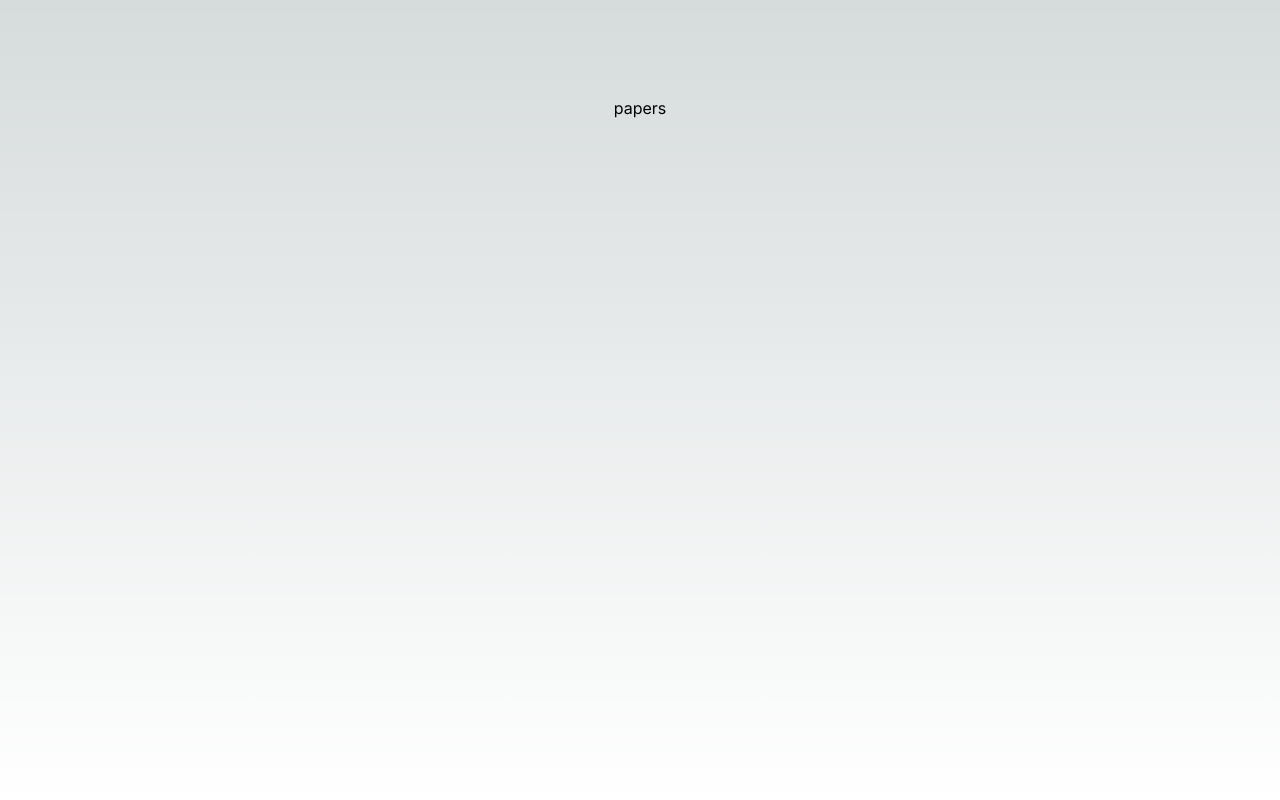
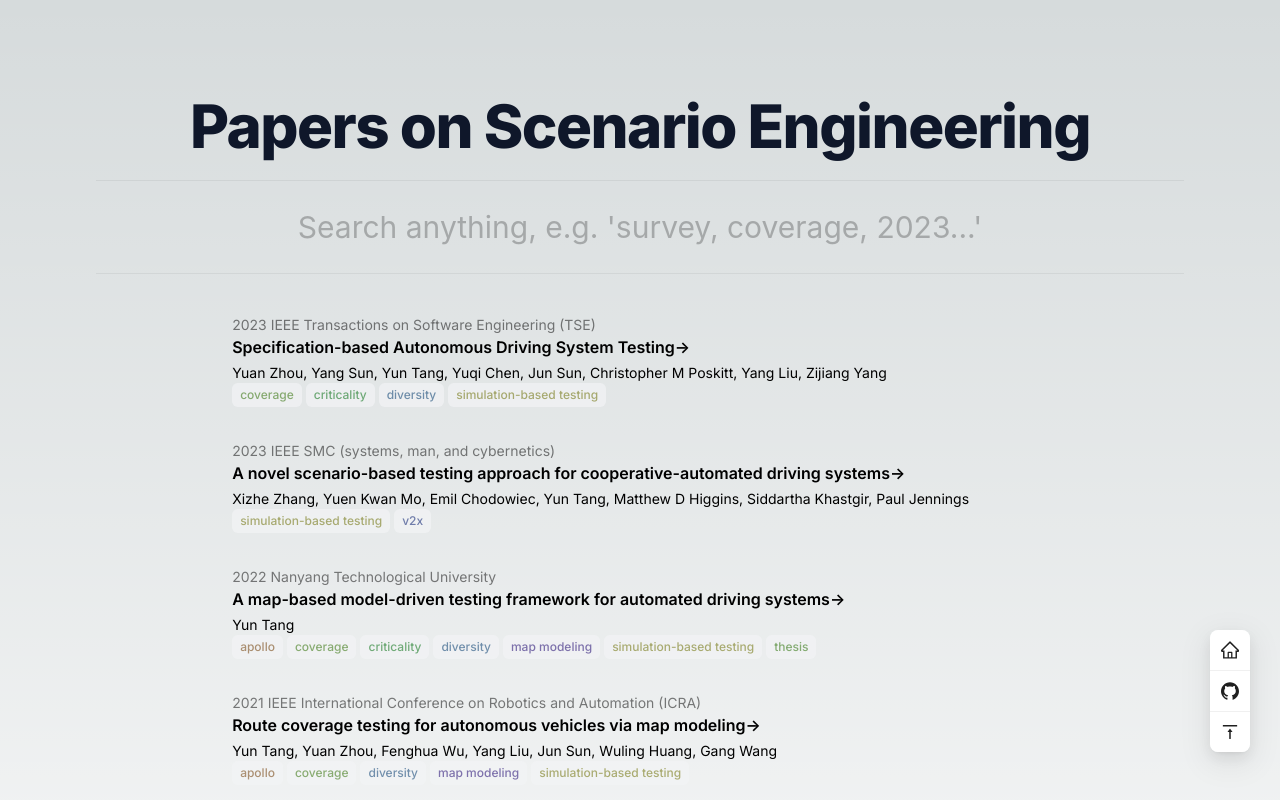
Before and after one commit to IEEE-ITSS-OpenHub/awesome-scenario-engineering, a Next.js app: page /papers in a window 1280 px wide. Shown: the top 800 px of the page. Built offline with nearby package versions, Linux system fonts and the light colour scheme.

Commit message:
paper list page updated. search function implemented.

```diff
--- a/app/page.tsx
+++ b/app/page.tsx
@@ -23,7 +23,8 @@ export default function Home() {
 
             <div
                 className="relative flex place-items-center before:absolute before:h-[300px] before:w-[480px] before:-translate-x-1/2 before:rounded-full before:blur-2xl before:content-[''] after:absolute after:-z-20 after:h-[180px] after:w-[240px] after:translate-x-1/3 after:bg-gradient-conic after:from-sky-200 after:via-blue-200 after:blur-2xl after:content-[''] before:dark:bg-gradient-to-br before:dark:from-transparent before:dark:to-blue-700 before:dark:opacity-10 after:dark:from-sky-900 after:dark:via-[#0141ff] after:dark:opacity-40 before:lg:h-[360px] z-[-1]">
-                <h1>Awesome Scenario Engineering</h1>
+                <h1 className={"text-slate-900 font-extrabold text-4xl sm:text-5xl lg:text-6xl tracking-tight text-center dark:text-white"}>Awesome
+                    Scenario Engineering</h1>
             </div>
 
             <div className="mb-32 grid text-center lg:max-w-5xl lg:w-full lg:mb-0 lg:grid-cols-4 lg:text-left">
--- a/app/papers/page.tsx
+++ b/app/papers/page.tsx
@@ -1,13 +1,150 @@
-import {FC} from 'react';
+/* eslint-disable react-hooks/rules-of-hooks */
+'use client'
+
+import {FC, useEffect, useState} from 'react';
+import React from 'react';
+import yaml from 'js-yaml';
+import {getBaseURL} from "@/common/url.utils";
+import {Divider, Input, FloatButton} from 'antd';
+import {GithubOutlined, HomeOutlined} from "@ant-design/icons";
+import {getTextColor} from "@/common/color.utils";
+
+interface Paper {
+    title: string,
+    authors: string,
+    tags: string[],
+    link: string,
+    venue: string,
+    year: number,
+}
+
+interface PaperResponse {
+    papers: Paper[],
+}
+
 
 interface pageProps {
-
 }
 
+const paperDataURL: string = getBaseURL() + "/data/papers.yaml"
+
+
 const page: FC<pageProps> = ({}) => {
+    const [loading, setLoading] = useState<boolean>(true);
+    const [paperList, setPaperList] = useState<Paper[]>([]);
+    const [searchString, setSearchString] = useState<string>("");
+    const [searchedPaperList, setSearchedPaperList] = useState<Paper[]>([]);
+
+    useEffect(() => {
+        console.log(paperDataURL);
+        setLoading(true);
+        fetch(paperDataURL)
+            .then(response => response.text())
+            .then(data => {
+                const paperDataResponse = yaml.load(data) as PaperResponse;
+                console.log(paperDataResponse);
+                setPaperList(paperDataResponse.papers);
+                setLoading(false);
+            });
+    }, [])
+
+    useEffect(() => {
+        console.log(searchString);
+
+        if (paperList.length === 0 || searchString === "") {
+            setSearchedPaperList(paperList);
+            return;
+        }
+
+        const searchKeys: string[] = [];
+        searchString.split(",").forEach((searchTerm) => {
+            if (searchTerm === "") {
+                return;
+            }
+            searchKeys.push(searchTerm.trim());
+        });
+        console.log(searchKeys);
+
+        const searchedPaperList: Paper[] = paperList.filter(paper => {
+            return searchKeys.every(searchKey => {
+                return paper.title.toLowerCase().includes(searchKey)
+                    || paper.tags.join(" ").toLowerCase().includes(searchKey)
+                    || paper.authors.toLowerCase().includes(searchKey)
+                    || paper.venue.toLowerCase().includes(searchKey)
+                    || paper.year.toString().includes(searchKey);
+            });
+        });
+        console.log(searchedPaperList);
+        setSearchedPaperList(searchedPaperList);
+        setLoading(false);
+    }, [paperList, searchString]);
+
+    const onSearch = (event: React.FormEvent<HTMLInputElement>) => {
+        const searchString: string = event.currentTarget.value.trim().toLowerCase();
+        console.log(searchString);
+        setSearchString(searchString);
+    }
+
+    const mainContent = loading ?
+        <p className={"text-2xl sm:text-2xl md:text-3xl lg:text-4xl my-20"}>Loading ...</p> : <>
+            <Input placeholder="Search anything, e.g. 'survey, coverage, 2023...'"
+                   bordered={false}
+                   className={"text-2xl sm:text-2xl md:text-2xl lg:text-3xl text-center"}
+                   onChange={onSearch}/>
+            <Divider/>
+            <div className={"flex-col"}>
+                {searchedPaperList.length === 0 && <p className={"text-2xl text-center"}>No results found.</p>}
+                {searchedPaperList.map((paper, index) => {
+                    return <a key={paper.title}
+                              href={paper.link}
+                              target={"_blank"}
+                              className={"w-full group rounded-lg border border-transparent px-5 py-4 transition-colors " +
+                                  "hover:border-gray-300 hover:bg-gray-100 hover:dark:border-neutral-700 " +
+                                  "hover:dark:bg-neutral-800/30 block"}
+                              rel="noopener noreferrer">
+                        <p className={"text-sm opacity-50"}>
+                            {paper.year} {paper.venue}
+                        </p>
+                        <h1 className={`mb-1 text-1xl font-semibold`}>
+                            {paper.title}
+                            <span
+                                className="inline-block transition-transform group-hover:translate-x-1 motion-reduce:transform-none">
+                                 -&gt;
+                             </span>
+                        </h1>
+                        <p className={"m-0 text-sm"}>
+                            {paper.authors}
+                        </p>
+                        <p className={`m-0 text-sm opacity-70`}>
+                            {paper.tags.sort().map((tag, index) => {
+                                return <span key={tag}
+                                             className={"inline-block mr-1 px-2 py-1 rounded-md text-xs font-medium " +
+                                                 "bg-gray-100 dark:bg-neutral-800/30"}
+                                             style={{color: getTextColor(tag)}}>
+                                    {tag}
+                                </span>
+                            })}
+                        </p>
+                    </a>
+                })}
+            </div>
+            <FloatButton.Group shape="square" style={{right: 30}}>
+                <FloatButton icon={<HomeOutlined/>}
+                             href={"/"}/>
+                <FloatButton icon={<GithubOutlined/>}
+                             href={"https://github.com/IEEE-ITSS-OpenHub/awesome-scenario-engineering"}
+                             target={"_blank"}/>
+                <FloatButton.BackTop visibilityHeight={0}/>
+            </FloatButton.Group>
+        </>
+
     return (
-        <main className="flex min-h-screen flex-col items-center justify-between p-24">
-            papers
+        <main className="flex min-h-screen flex-col items-center p-24">
+            <h1 className={"text-slate-900 font-extrabold text-4xl sm:text-5xl lg:text-6xl tracking-tight text-center dark:text-white"}>
+                Papers on Scenario Engineering
+            </h1>
+            <Divider/>
+            {mainContent}
         </main>
     );
 }
--- /dev/null
+++ b/common/color.utils.ts
@@ -0,0 +1,6 @@
+export function getTextColor(stringInput: string) {
+    let stringUniqueHash = stringInput.split("").reduce((acc, char) => {
+        return char.charCodeAt(0) + ((acc << 5) - acc);
+    }, 0);
+    return `hsl(${stringUniqueHash % 360}, 40%, 40%)`;
+}
--- a/package.json
+++ b/package.json
@@ -10,9 +10,11 @@
   },
   "dependencies": {
     "@ant-design/icons": "^5.2.6",
+    "@types/js-yaml": "^4.0.5",
     "@types/node": "20.6.0",
     "@types/react": "18.2.21",
     "@types/react-dom": "18.2.7",
+    "antd": "^5.9.0",
     "autoprefixer": "10.4.15",
     "eslint": "8.49.0",
     "eslint-config-next": "13.4.19",
--- /dev/null
+++ b/public/data/papers.yaml
@@ -0,0 +1,51 @@
+---
+papers:
+  - title: "Specification-based Autonomous Driving System Testing"
+    year: 2023
+    venue: "IEEE Transactions on Software Engineering (TSE)"
+    authors: "Yuan Zhou, Yang Sun, Yun Tang, Yuqi Chen, Jun Sun, Christopher M Poskitt, Yang Liu, Zijiang Yang"
+    link: "https://ieeexplore.ieee.org/abstract/document/10064002"
+    tags: [ "coverage", "simulation-based testing", "criticality", "diversity" ]
+
+  - title: "A novel scenario-based testing approach for cooperative-automated driving systems"
+    year: 2023
+    venue: "IEEE SMC (systems, man, and cybernetics)"
+    authors: "Xizhe Zhang, Yuen Kwan Mo, Emil Chodowiec, Yun Tang, Matthew D Higgins, Siddartha Khastgir, Paul Jennings"
+    link: "https://wrap.warwick.ac.uk/176300/"
+    tags: [ "simulation-based testing", "v2x" ]
+
+  - title: "A map-based model-driven testing framework for automated driving systems"
+    year: 2022
+    venue: "Nanyang Technological University"
+    authors: "Yun Tang"
+    link: "https://hdl.handle.net/10356/164257"
+    tags: [ "thesis", "map modeling", "simulation-based testing", "coverage", "apollo", "criticality", "diversity" ]
+
+  - title: "Route coverage testing for autonomous vehicles via map modeling"
+    year: 2021
+    venue: "IEEE International Conference on Robotics and Automation (ICRA)"
+    authors: "Yun Tang, Yuan Zhou, Fenghua Wu, Yang Liu, Jun Sun, Wuling Huang, Gang Wang"
+    link: "https://ieeexplore.ieee.org/abstract/document/9560890"
+    tags: [ "map modeling", "simulation-based testing", "coverage", "apollo", "diversity" ]
+
+  - title: "A survey on scenario-based testing for automated driving systems in high-fidelity simulation"
+    authors: "Ziyuan Zhong, Yun Tang, Yuan Zhou, Vania de Oliveira Neves, Yang Liu, Baishakhi Ray"
+    year: 2021
+    venue: "arXiv"
+    link: "https://arxiv.org/abs/2112.00964"
+    tags: [ "high-fidelity simulation", "survey" ]
+
+  - title: "Collision Avoidance Testing for Autonomous Driving Systems on Complete Maps"
+    year: 2021
+    venue: "IEEE Intelligent Vehicles Symposium (IV)"
+    authors: "Yun Tang, Yuan Zhou, Yang Liu, Jun Sun, Gang Wang"
+    link: "https://ieeexplore.ieee.org/abstract/document/9575536"
+    tags: [ "collision avoidance", "simulation-based testing", "coverage", "apollo",
+            "criticality", "map modeling" ]
+
+  - title: "Systematic Testing of Autonomous Driving Systems Using Map Topology-Based Scenario Classification"
+    year: 2021
+    venue: "IEEE/ACM International Conference on Automated Software Engineering (ASE)"
+    authors: "Yun Tang, Yuan Zhou, Tianwei Zhang, Fenghua Wu, Yang Liu, Gang Wang"
+    link: "https://ieeexplore.ieee.org/abstract/document/9678735"
+    tags: [ "map modeling", "simulation-based testing", "coverage", "apollo", "criticality", "diversity", "map-modeling" ]
```
Also changed, not shown: app/layout.tsx (+4 -8 lines), public/paper-list.yaml (deleted), 1 other file (tests, documents, lock files or other folders).
